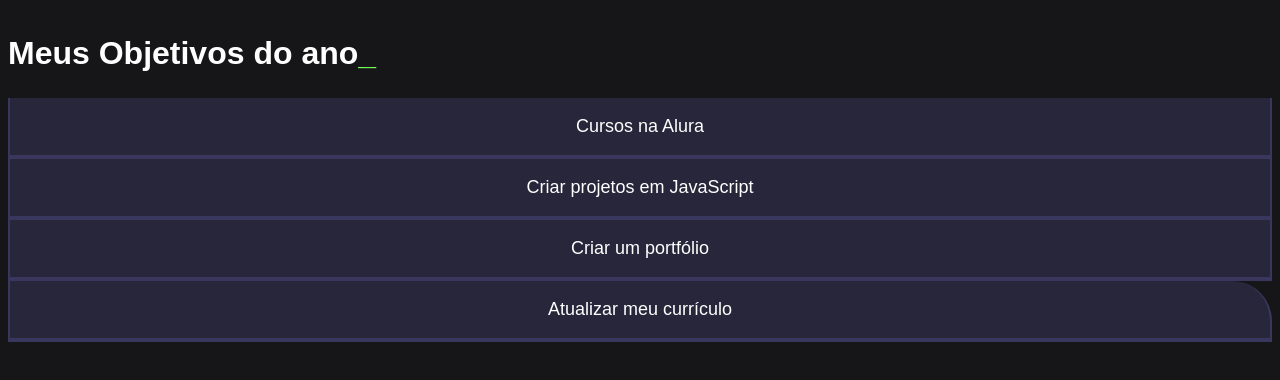
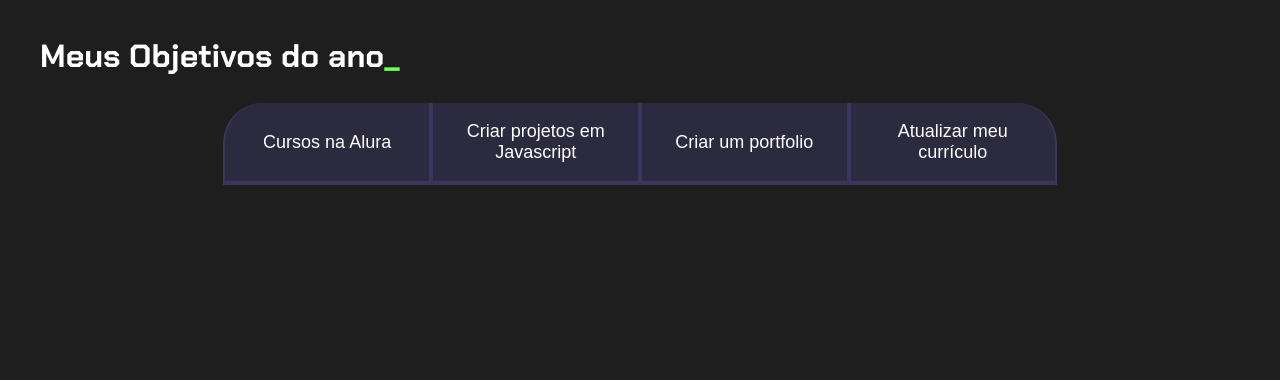
Before and after one commit to nicollymarques12/nicollymarques13, a plain HTML site: page index.html in a window 1280 px wide. Drawn offline with Linux system fonts and the light colour scheme.

Commit message:
Add files via upload
copia

```diff
--- a/index.html
+++ b/index.html
@@ -1,25 +1,22 @@
 <!DOCTYPE html>
 <html lang="pt-br">
+
 <head>
     <meta charset="UTF-8">
     <meta name="viewport" content="width=device-width, initial-scale=1.0">
     <title>Meus objetivos do ano</title>
     <link rel="stylesheet" href="style.css">
 </head>
+
 <body>
-
-    <section class="conteudo-principal"></section>
+    <section class="conteudo-principal">
         <h2 class="titulo-principal">Meus Objetivos do ano<span>_</span></h2>
-
-    <div class="botoes"></div>
+        <div class="botoes">
             <button class="botao">Cursos na Alura</button>
-    <button class="botao">Criar projetos em JavaScript</button>
-    <button class="botao">Criar um portfólio</button>
+            <button class="botao">Criar projetos em Javascript</button>
+            <button class="botao">Criar um portfolio</button>
             <button class="botao">Atualizar meu currículo</button>
         </div>
     </section>
 </body>
 </html>
-
-</body>
-</html>
--- a/style.css
+++ b/style.css
@@ -1,24 +1,7 @@
+@import url('https://fonts.googleapis.com/css2?family=Chakra+Petch:wght@400;700&display=swap');
+
 :root {
     --cor-de-fundo: #1E1E1E;
-    --verde: #6FFF57;
-    --branco: #FFFFFF;
-    --botao-ativo: #3A375E;
-    --botao-inativo: rgba(58, 55, 94, 0.5);
-    --texto-fundo: rgba(58, 55, 94, 0.3);
-}
-
-@import url('https://fonts.googleapis.com/css2?family-Chakra+Petch:w ght@400:700&display=swap');
-
-body {
-    background-color: var(--cor-de-fundo);
-    color: var(--branco);
-    font-family: 'Chakra Petch', sans-serif;
-}
-
-@import url('https://fonts.googleapis.com/css?family=Chakra+Petch:wght@400;700&display=swap');
-
-:root {
-    --cor-de-fundo: #161618;
     --verde: #6FFF57;
     --branco: #FFFFFF;
     --botao-ativo: #3A375E;
@@ -31,6 +14,7 @@ body {
     color: var(--branco);
     font-family: 'Chakra Petch', sans-serif;
 }
+
 
 .conteudo-principal {
     display: flex;
@@ -47,8 +31,6 @@ body {
     width: 100%;
     font-size: 32px;
 }
-
-
 
 .titulo-principal span {
     color: var(--verde);
@@ -78,6 +60,7 @@ body {
     display: block;
 }
 
+
 @media screen and (min-width: 768px) {
     .botoes {
         display: flex;
@@ -91,19 +74,3 @@ body {
         border-radius: 0 40px 0 0;
     }
 }
-
-.conteudo-principal {
-    display: flex;
-    flex-direction: column;
-    justify-content: center;
-    align-items: center;
-    max-width: 1200px;
-    width: 100%;
-    margin: 0 auto;
-}
-
-.titulo-principal {
-    text-align: left;
-    width: 100%;
-    font-size: 32px;
-}
```
Also changed, not shown: 1 other file. Lines whose indentation alone changed are shown as unchanged.
